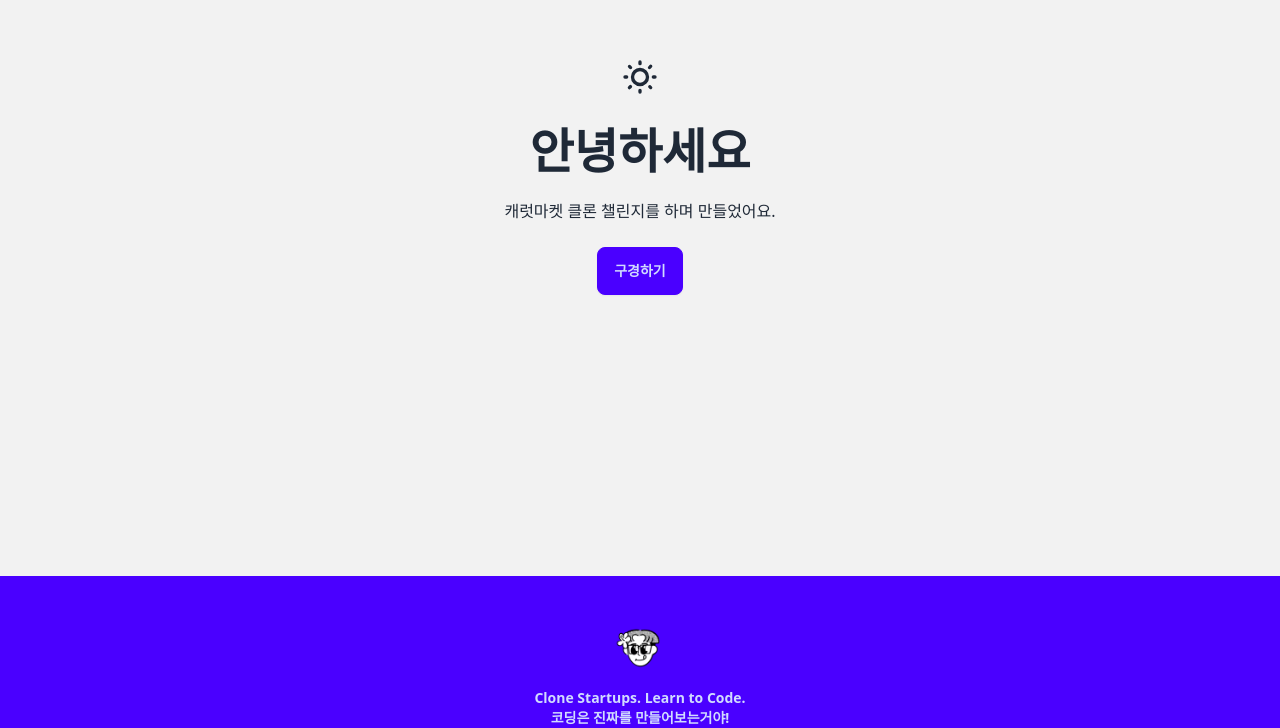
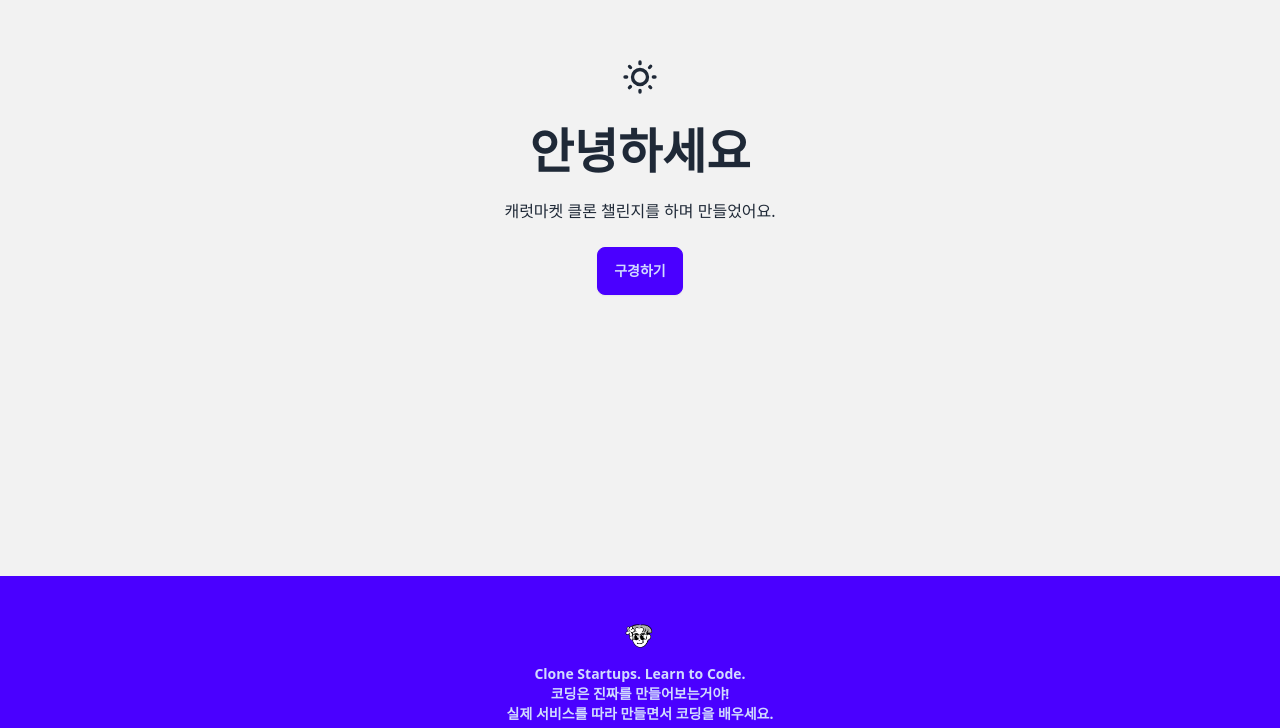
Before and after one commit to j-s-leee/form-action-nextjs, a Next.js app: page / in a window 1280 px wide. Shown: the part 224-952 px from the top of the page. Built offline with nearby package versions, Linux system fonts and the light colour scheme.

Commit message:
design: edit footer logo size

```diff
--- a/components/footer.tsx
+++ b/components/footer.tsx
@@ -5,13 +5,7 @@ export default function Footer() {
   return (
     <footer className="footer footer-horizontal footer-center bg-primary text-primary-content p-10">
       <aside>
-        <Image
-          src="/pangin.png"
-          alt="Logo"
-          width={64}
-          height={64}
-          className="size-16"
-        />
+        <Image src="/pangin.png" alt="Logo" width={40} height={40} />
         <p className="font-bold">
           Clone Startups. Learn to Code.
           <br />
```
